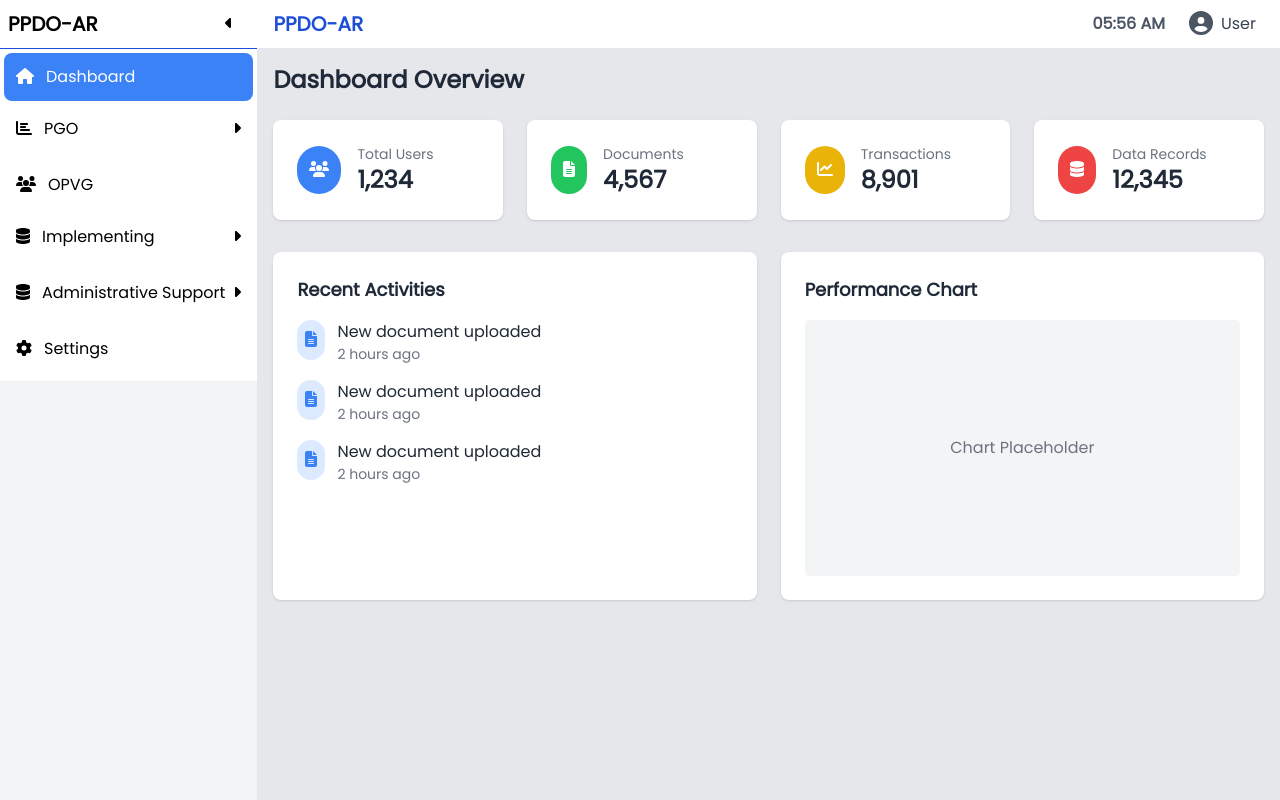
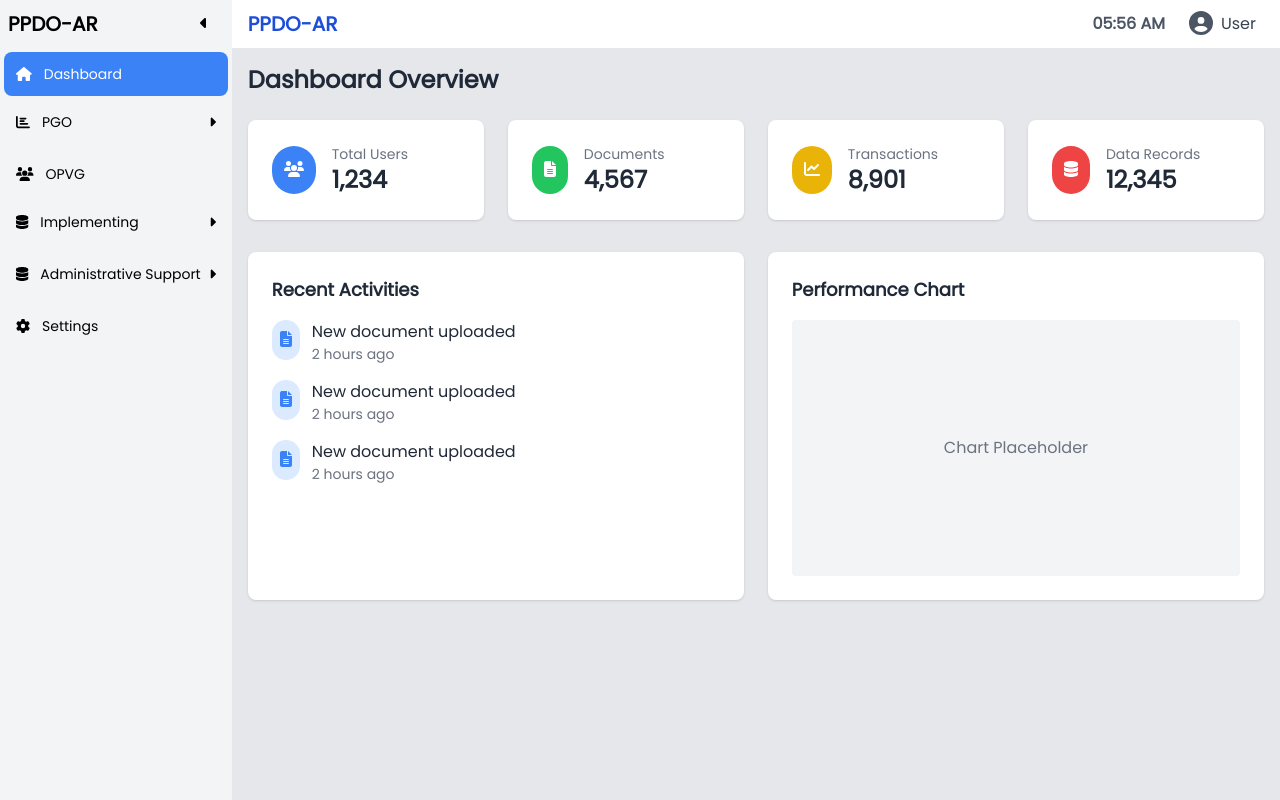
Before and after one commit to Abdulwalie00/ppdo-ar, an Angular app: page /dashboard in a window 1280 px wide. Built offline with nearby package versions, Linux system fonts and the light colour scheme.

Commit message:
Change the font size and font width of the sidebar.component.html

```diff
--- a/src/app/components/sidebar/sidebar.component.html
+++ b/src/app/components/sidebar/sidebar.component.html
@@ -1,5 +1,5 @@
-<aside [class]="'bg-white text-black transition-all duration-300 ' + (isCollapsed() ? 'w-14' : 'w-68')">
-  <div class="py-2.5 p-2 justify-between flex items-center border-b border-blue-700">
+<aside [class]="' text-black transition-all duration-300 ' + (isCollapsed() ? 'w-14' : 'w-68')">
+  <div class="py-2.5 p-2 justify-between flex items-center ">
     <h1 *ngIf="!isCollapsed()" class="text-xl font-bold">PPDO-AR</h1>
     <div [ngClass]="{ 'justify-center': isCollapsed(), 'justify-end': !isCollapsed() }" class="flex items-center p-0 m-0 gap-0">
       <button (click)="toggleSidebar()" class="text-black hover:bg-blue-300 p-0.5 px-4 rounded-lg">
@@ -10,7 +10,7 @@
 
   <nav class="p-1 relative">
     <ul>
-      <li *ngFor="let item of menuItems()" class="mb-1 relative">
+      <li *ngFor="let item of menuItems()" class="mb-1 relative text-sm font-medium">
         <div *ngIf="!item.children">
           <a [routerLink]="item.link" routerLinkActive="bg-blue-500 text-white"
              class="flex items-center p-3 rounded-lg hover:bg-blue-500 hover:text-white transition-colors">
```
